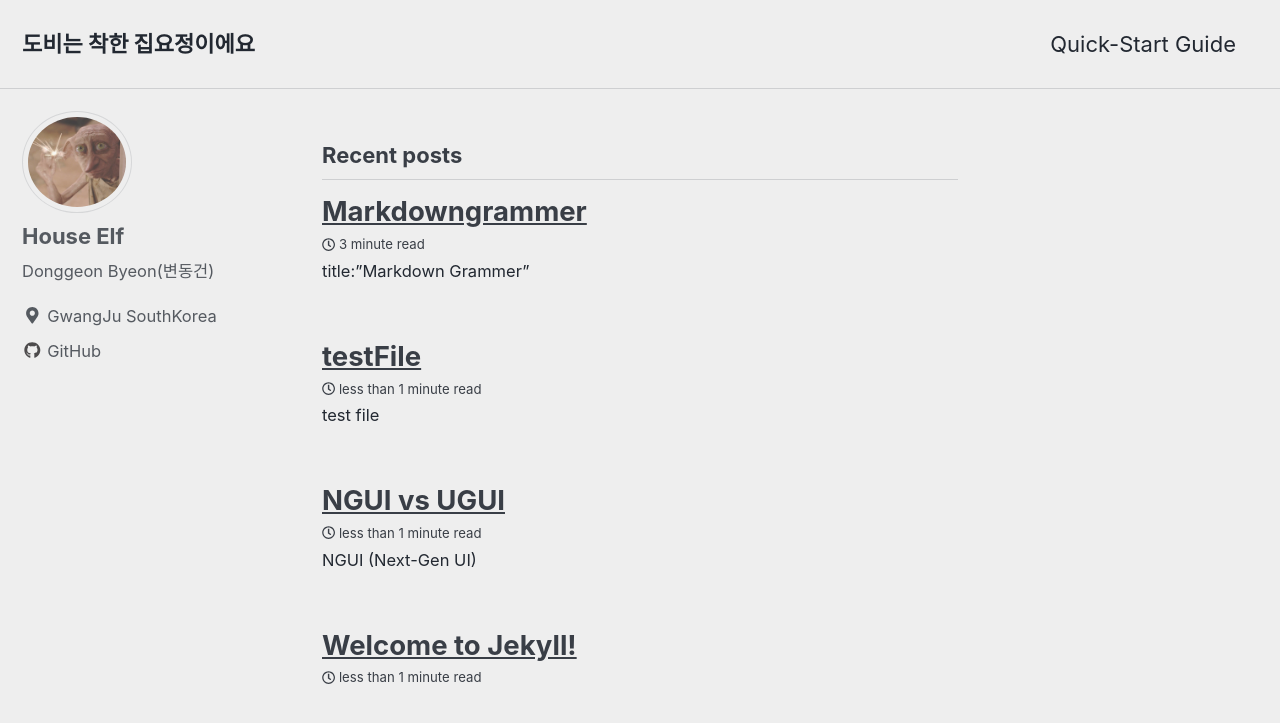
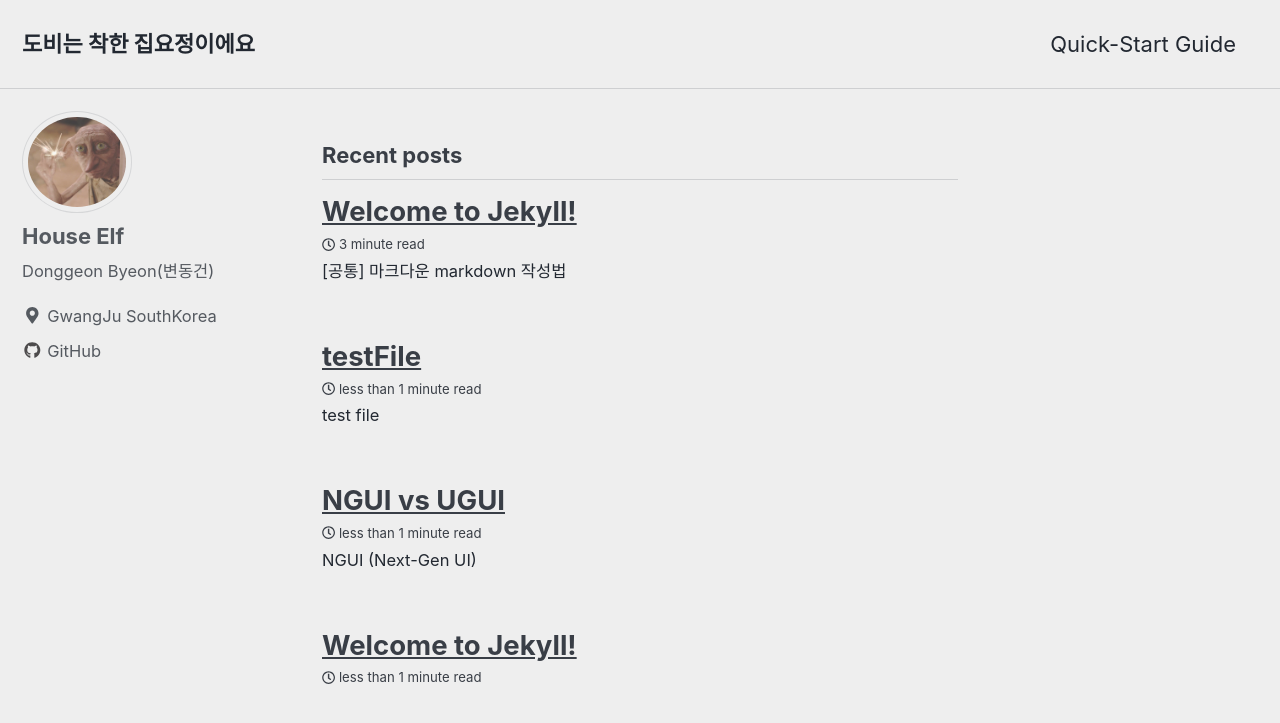
Before and after one commit to dongb94/dongb94.github.io, a Jekyll site: the page built from index.html, in a window 1280 px wide and 900 px high. Shown: the top 723 px of the window. Built offline with Jekyll 4.4.1, drawn with Linux system fonts in a browser that asks for light colours; cached includes are drawn as plain includes; nearby versions of some CDN libraries; the list of posts is cut into pages by our own code.

Commit message:
Update 2018-10-10-markdownGrammer.md

```diff
--- a/_posts/2018-10-10-markdownGrammer.md
+++ b/_posts/2018-10-10-markdownGrammer.md
@@ -1,7 +1,9 @@
-------------------------------
-title:"Markdown Grammer"
+---
+title: "Welcome to Jekyll!"
+date: 2018-10-10 10:19:28 -0400
+categories: .md markdown
+---
 
-------------------------------
 
 
 [공통] 마크다운 markdown 작성법
```
